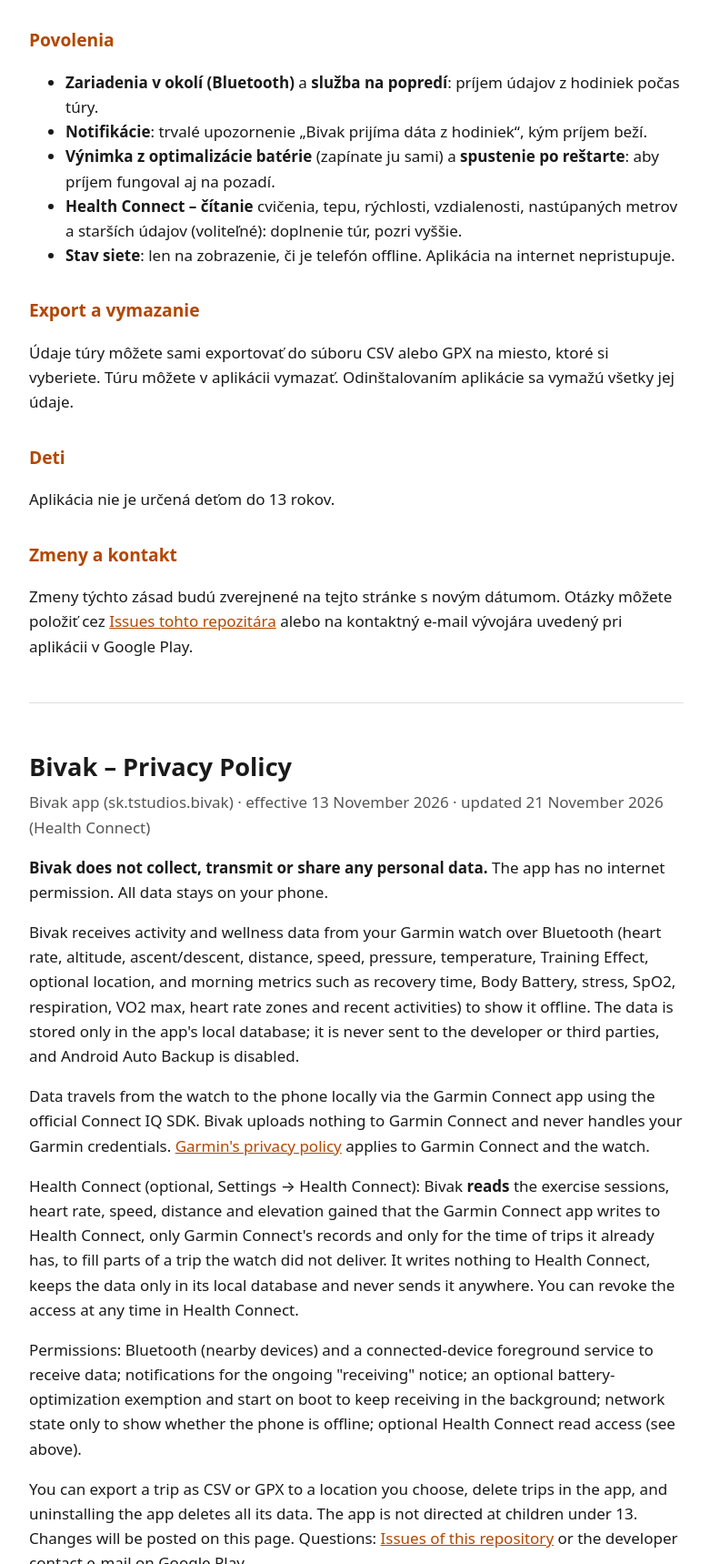
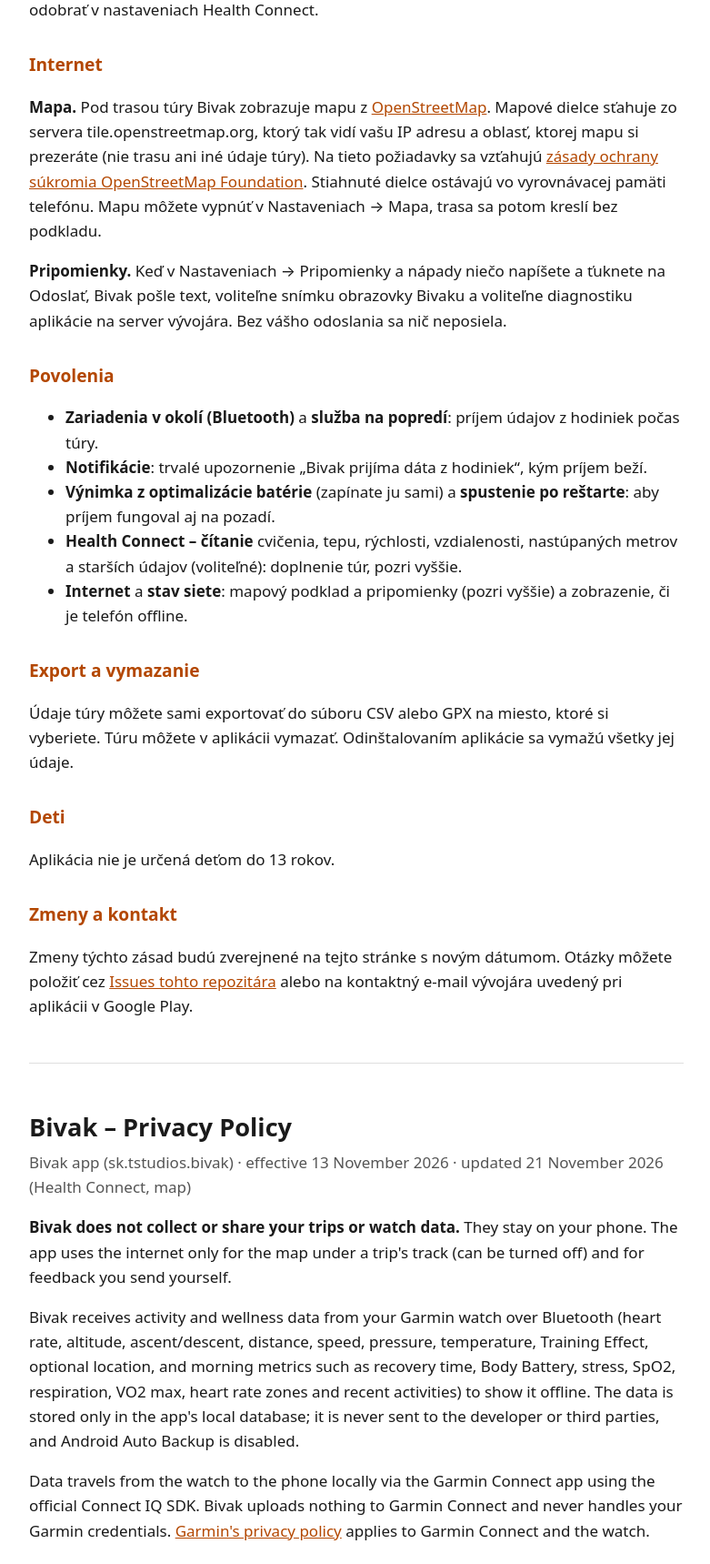
Before and after one commit to cpusmsng/bivak-privacy, a plain HTML site: page index.html in a window 1280 px wide. Shown: the part 1081-2800 px from the top of the page at 91% size, without its empty margins (248-1029 px from the left). Drawn offline with Linux system fonts and the light colour scheme.

Commit message:
Mapa OpenStreetMap a pripomienky: kedy Bivak používa internet
Co-Authored-By: Claude Opus 5.5 <noreply@anthropic.com>

```diff
--- a/index.html
+++ b/index.html
@@ -19,10 +19,10 @@
 <body>
 <main>
 <h1>Bivak – Zásady ochrany súkromia</h1>
-<p class="meta">Aplikácia Bivak (sk.tstudios.bivak) · platné od 13. 11. 2026 · aktualizované 21. 11. 2026 (Health Connect)</p>
+<p class="meta">Aplikácia Bivak (sk.tstudios.bivak) · platné od 13. 11. 2026 · aktualizované 21. 11. 2026 (Health Connect, mapa)</p>
 
 <h2>Stručne</h2>
-<p>Bivak <strong>nezbiera, neodosiela ani nezdieľa žiadne osobné údaje</strong>. Aplikácia nemá povolenie na prístup na internet. Všetky údaje zostávajú iba vo vašom telefóne.</p>
+<p>Bivak <strong>nezbiera ani nezdieľa vaše túry a údaje z hodiniek</strong>. Zostávajú iba vo vašom telefóne. Internet aplikácia používa len na mapový podklad pod trasou (dá sa vypnúť) a na pripomienky, ktoré sami odošlete.</p>
 
 <h2>Aké údaje aplikácia spracúva</h2>
 <p>Bivak prijíma z vašich hodiniek Garmin cez Bluetooth údaje o aktivite a o stave tela, aby ich mohol zobraziť bez internetu. Ide o tep, nadmorskú výšku, stúpanie a klesanie, vzdialenosť, rýchlosť, tlak, teplotu, Training Effect a voliteľne polohu (len ak ju zapnete). Ráno sú to recovery time, Body Battery, stres, SpO2, dych, VO2 max, HR zóny a prehľad posledných aktivít.</p>
@@ -34,13 +34,17 @@
 <h2>Health Connect</h2>
 <p>Ak to povolíte (Nastavenia → Health Connect), Bivak <strong>číta</strong> z Health Connect záznamy, ktoré tam zapisuje aplikácia Garmin Connect: cvičenie (začiatok, koniec, typ), tep, rýchlosť, vzdialenosť a nastúpané metre. Použije ich len na doplnenie častí túry, ktoré hodinky do Bivaku neposlali (napríklad keď bol telefón dlho vypnutý). Bivak číta iba záznamy z Garmin Connect a iba v čase túr, ktoré už má. Do Health Connect nič nezapisuje, údaje ukladá len do lokálnej databázy v telefóne a nikam ich neposiela. Povolenie môžete kedykoľvek odobrať v nastaveniach Health Connect.</p>
 
+<h2>Internet</h2>
+<p><strong>Mapa.</strong> Pod trasou túry Bivak zobrazuje mapu z <a href="https://www.openstreetmap.org/">OpenStreetMap</a>. Mapové dielce sťahuje zo servera tile.openstreetmap.org, ktorý tak vidí vašu IP adresu a oblasť, ktorej mapu si prezeráte (nie trasu ani iné údaje túry). Na tieto požiadavky sa vzťahujú <a href="https://osmfoundation.org/wiki/Privacy_Policy">zásady ochrany súkromia OpenStreetMap Foundation</a>. Stiahnuté dielce ostávajú vo vyrovnávacej pamäti telefónu. Mapu môžete vypnúť v Nastaveniach → Mapa, trasa sa potom kreslí bez podkladu.</p>
+<p><strong>Pripomienky.</strong> Keď v Nastaveniach → Pripomienky a nápady niečo napíšete a ťuknete na Odoslať, Bivak pošle text, voliteľne snímku obrazovky Bivaku a voliteľne diagnostiku aplikácie na server vývojára. Bez vášho odoslania sa nič neposiela.</p>
+
 <h2>Povolenia</h2>
 <ul>
   <li><strong>Zariadenia v okolí (Bluetooth)</strong> a <strong>služba na popredí</strong>: príjem údajov z hodiniek počas túry.</li>
   <li><strong>Notifikácie</strong>: trvalé upozornenie „Bivak prijíma dáta z hodiniek“, kým príjem beží.</li>
   <li><strong>Výnimka z optimalizácie batérie</strong> (zapínate ju sami) a <strong>spustenie po reštarte</strong>: aby príjem fungoval aj na pozadí.</li>
   <li><strong>Health Connect – čítanie</strong> cvičenia, tepu, rýchlosti, vzdialenosti, nastúpaných metrov a starších údajov (voliteľné): doplnenie túr, pozri vyššie.</li>
-  <li><strong>Stav siete</strong>: len na zobrazenie, či je telefón offline. Aplikácia na internet nepristupuje.</li>
+  <li><strong>Internet</strong> a <strong>stav siete</strong>: mapový podklad a pripomienky (pozri vyššie) a zobrazenie, či je telefón offline.</li>
 </ul>
 
 <h2>Export a vymazanie</h2>
@@ -55,13 +59,14 @@
 <hr>
 
 <h1 lang="en">Bivak – Privacy Policy</h1>
-<p class="meta" lang="en">Bivak app (sk.tstudios.bivak) · effective 13 November 2026 · updated 21 November 2026 (Health Connect)</p>
+<p class="meta" lang="en">Bivak app (sk.tstudios.bivak) · effective 13 November 2026 · updated 21 November 2026 (Health Connect, map)</p>
 <div lang="en">
-<p><strong>Bivak does not collect, transmit or share any personal data.</strong> The app has no internet permission. All data stays on your phone.</p>
+<p><strong>Bivak does not collect or share your trips or watch data.</strong> They stay on your phone. The app uses the internet only for the map under a trip's track (can be turned off) and for feedback you send yourself.</p>
 <p>Bivak receives activity and wellness data from your Garmin watch over Bluetooth (heart rate, altitude, ascent/descent, distance, speed, pressure, temperature, Training Effect, optional location, and morning metrics such as recovery time, Body Battery, stress, SpO2, respiration, VO2 max, heart rate zones and recent activities) to show it offline. The data is stored only in the app's local database; it is never sent to the developer or third parties, and Android Auto Backup is disabled.</p>
 <p>Data travels from the watch to the phone locally via the Garmin Connect app using the official Connect IQ SDK. Bivak uploads nothing to Garmin Connect and never handles your Garmin credentials. <a href="https://www.garmin.com/privacy/">Garmin's privacy policy</a> applies to Garmin Connect and the watch.</p>
 <p>Health Connect (optional, Settings → Health Connect): Bivak <strong>reads</strong> the exercise sessions, heart rate, speed, distance and elevation gained that the Garmin Connect app writes to Health Connect, only Garmin Connect's records and only for the time of trips it already has, to fill parts of a trip the watch did not deliver. It writes nothing to Health Connect, keeps the data only in its local database and never sends it anywhere. You can revoke the access at any time in Health Connect.</p>
-<p>Permissions: Bluetooth (nearby devices) and a connected-device foreground service to receive data; notifications for the ongoing "receiving" notice; an optional battery-optimization exemption and start on boot to keep receiving in the background; network state only to show whether the phone is offline; optional Health Connect read access (see above).</p>
+<p>Map: the map under a trip's track comes from <a href="https://www.openstreetmap.org/">OpenStreetMap</a>. Map tiles are downloaded from tile.openstreetmap.org, which sees your IP address and the area whose map you view (not the track or other trip data); the <a href="https://osmfoundation.org/wiki/Privacy_Policy">OpenStreetMap Foundation privacy policy</a> applies. Downloaded tiles stay in the phone's cache. You can turn the map off in Settings → Mapa. Feedback: when you write something in Settings → Pripomienky a nápady and tap Send, Bivak sends the text, optionally a screenshot of Bivak and optionally app diagnostics to the developer's server. Nothing is sent unless you send it.</p>
+<p>Permissions: Bluetooth (nearby devices) and a connected-device foreground service to receive data; notifications for the ongoing "receiving" notice; an optional battery-optimization exemption and start on boot to keep receiving in the background; internet and network state for the map and feedback (see above) and to show whether the phone is offline; optional Health Connect read access (see above).</p>
 <p>You can export a trip as CSV or GPX to a location you choose, delete trips in the app, and uninstalling the app deletes all its data. The app is not directed at children under 13. Changes will be posted on this page. Questions: <a href="https://github.com/cpusmsng/bivak-privacy/issues">Issues of this repository</a> or the developer contact e-mail on Google Play.</p>
 </div>
 </main>
```
